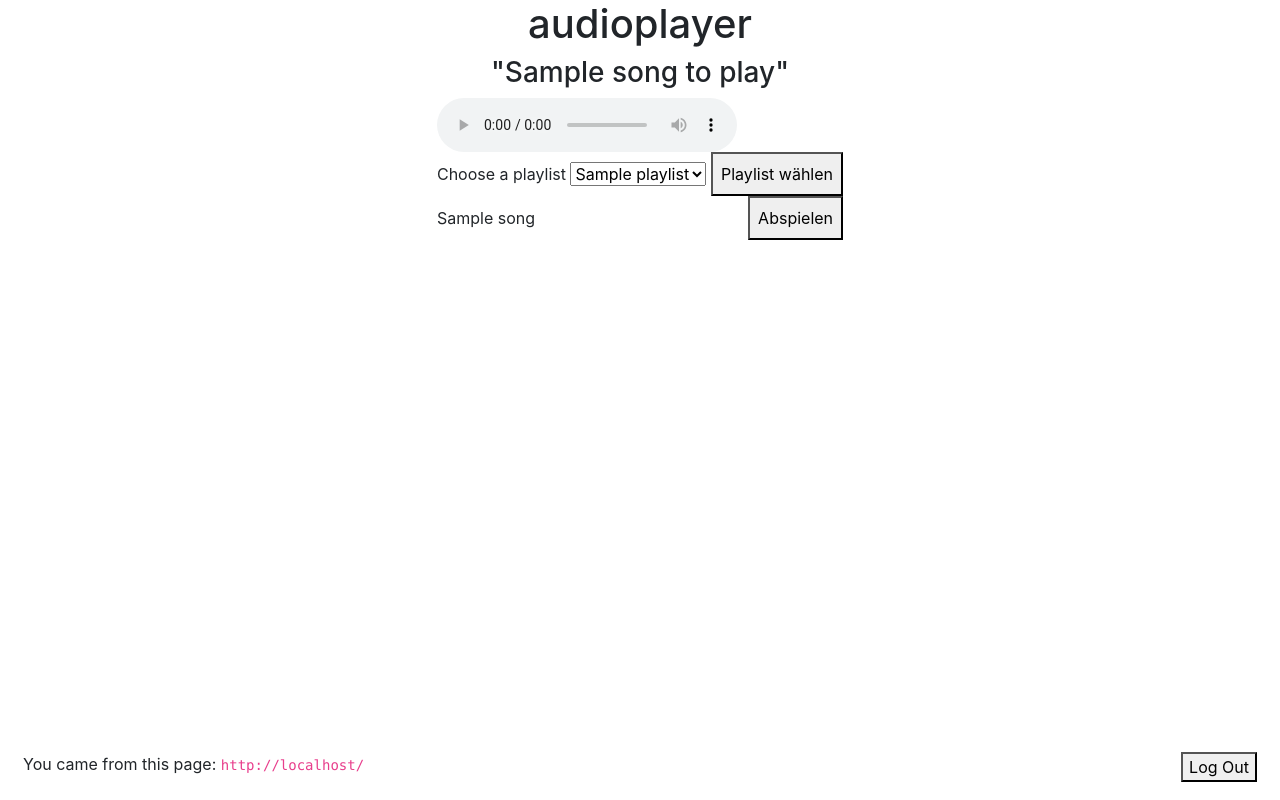
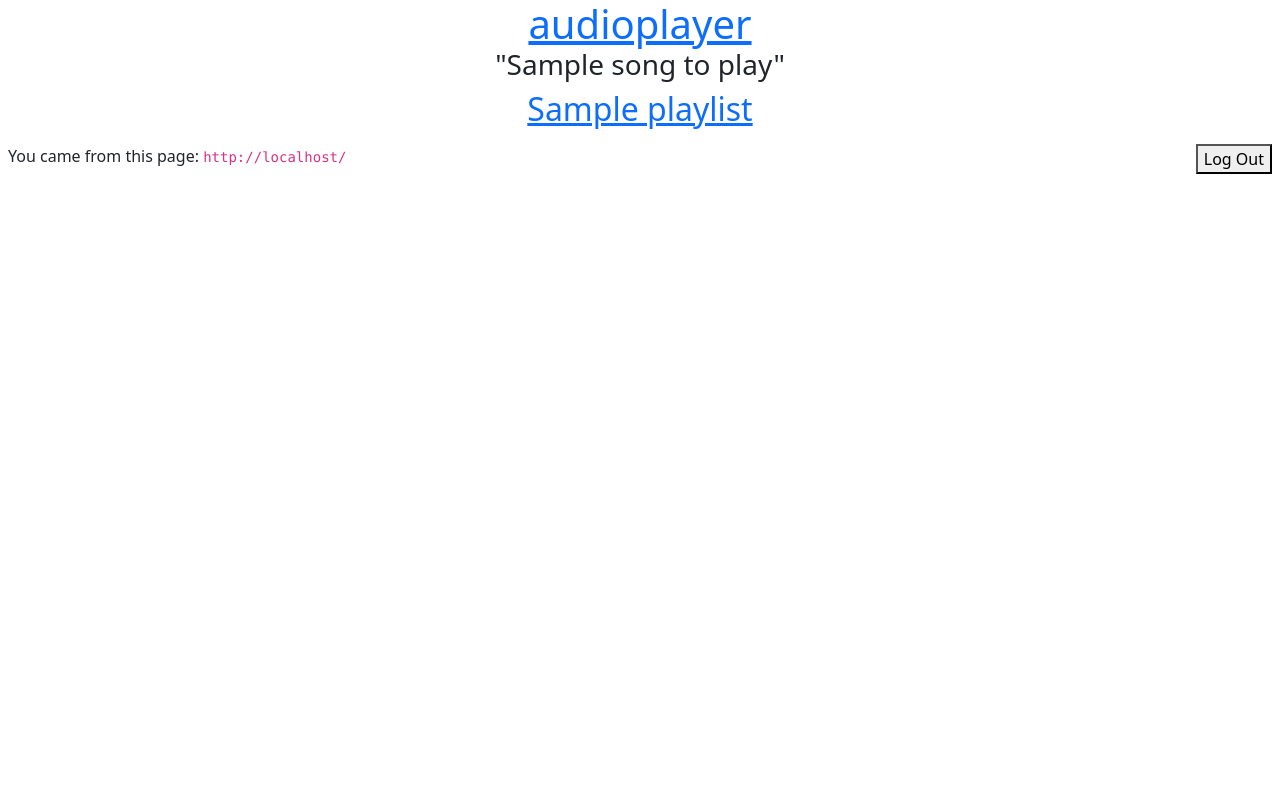
Before and after one commit to johannesrave/speel, a Django app: template player/templates/index.html in a window 1280 px wide. Run offline with Django 3.2, Linux system fonts and the light colour scheme; the template is opened without the code that fills it: most values are stand-ins (such as "Sample title", 1, 10 or a date in 2020); some libraries are stand-ins or nearby versions.

Commit message:
new templates for playlist overview (index) and playlist in progress (playlist)

```diff
--- a/player/templates/index.html
+++ b/player/templates/index.html
@@ -1,31 +1,17 @@
 {% extends "layout.html" %}
-{% block heading %}
-  <h1 class="text-center">audioplayer</h1>
-{% endblock %}
 {% block content %}
   <div class="d-flex flex-column">
     <div class="text-center">
       {% if song_to_play %}
         <h3>"{{ song_to_play.title }}"</h3>
       {% else %}
-        <h3>Bitte wähle einen Song!</h3>
+        <h3>Playlists:</h3>
       {% endif %}
     </div>
-    <audio id="player" src="{{ song_to_play.audio_file.url }}" type="audio/{{ audios.Audio_File.type }}" controls></audio>
-    <form action="" method="get">
-    <label for="playlists">Choose a playlist</label>
-    <select name="playlist_id" id="playlists">
-      {% for playlist in playlists %}
-        <option value="{{ playlist.id }}">{{ playlist.name }}</option>
-      {% endfor %}
-    </select>
-    <button type="submit" class="ml-auto p-2">Playlist wählen</button>
-    {% for song in songs %}
-      <div class="d-flex align-items-center">
-        <span>{{ song.title }}</span>
-        <button type="submit" name="song_id" value="{{ song.id }}" class="ml-auto p-2">Abspielen</button>
+    {% for playlist in playlists %}
+      <div>
+        <a href="/player/{{ playlist.id }}/" class="d-block w-100 text-center h2">{{ playlist.name }}</a>
       </div>
     {% endfor %}
-    </form>
   </div>
 {% endblock content %}
--- a/player/templates/layout.html
+++ b/player/templates/layout.html
@@ -10,23 +10,29 @@
   {% block css %}
     <link rel="stylesheet" href="{% static 'player/style.css' %}">
   {% endblock %}
-  <link href="https://stackpath.bootstrapcdn.com/bootstrap/4.3.1/css/bootstrap.min.css" rel="stylesheet"
-        integrity="sha384-ggOyR0iXCbMQv3Xipma34MD+dH/1fQ784/j6cY/iJTQUOhcWr7x9JvoRxT2MZw1T"
+  <link rel="stylesheet"
+        href="https://cdn.jsdelivr.net/npm/bootstrap@5.1.3/dist/css/bootstrap.min.css"
+        integrity="sha384-1BmE4kWBq78iYhFldvKuhfTAU6auU8tT94WrHftjDbrCEXSU1oBoqyl2QvZ6jIW3"
         crossorigin="anonymous">
+  {#  <link href="https://stackpath.bootstrapcdn.com/bootstrap/4.3.1/css/bootstrap.min.css" rel="stylesheet"#}
+  {#        integrity="sha384-ggOyR0iXCbMQv3Xipma34MD+dH/1fQ784/j6cY/iJTQUOhcWr7x9JvoRxT2MZw1T"#}
+  {#        crossorigin="anonymous">#}
 </head>
 
-<body>
-<div class="min-vh-100 container-fluid d-flex flex-column justify-content-center">
-  <div class="row align-self-center">
+<body class="vh100 vw100">
+<div class="max-vh-100">
+  <div class="d-flex flex-column align-items-center">
     <div>
-      {% block heading %}{% endblock %}
+      {% block heading %}
+        <a href="/player/" class="d-block w-100 text-center h1 m-auto">audioplayer</a>
+      {% endblock %}
       {% block content %}{% endblock %}
     </div>
   </div>
   <div class="d-flex justify-content-between mt-auto p-2">
     <p>You came from this page: <code>{{ request.META.HTTP_REFERER }}</code></p>
     <form action="/logout/" method="post">
-        {% csrf_token %}
+      {% csrf_token %}
       <button name="logout" value="true">Log Out</button>
     </form>
   </div>
```
Also changed, not shown: player/templates/playlist.html (added, +18 -0 lines), player/views/player.py (+16 -21 lines).
